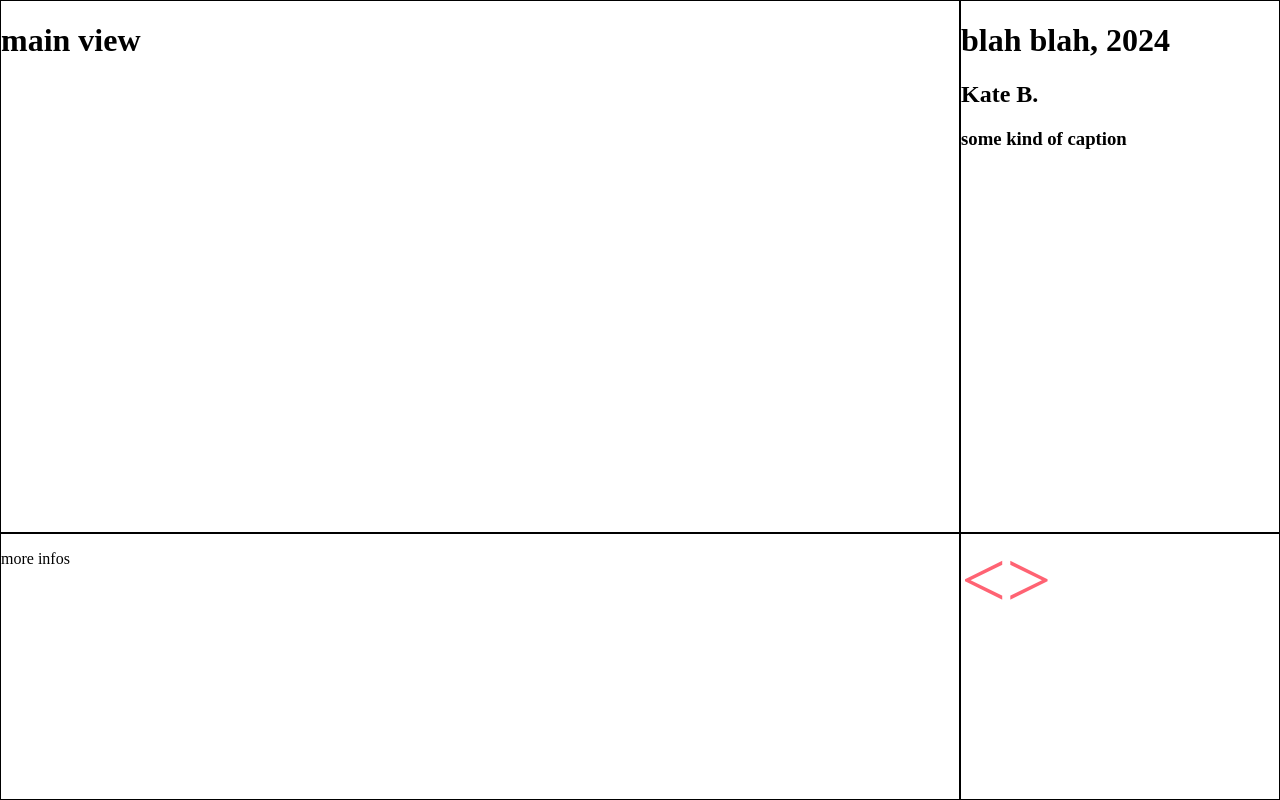
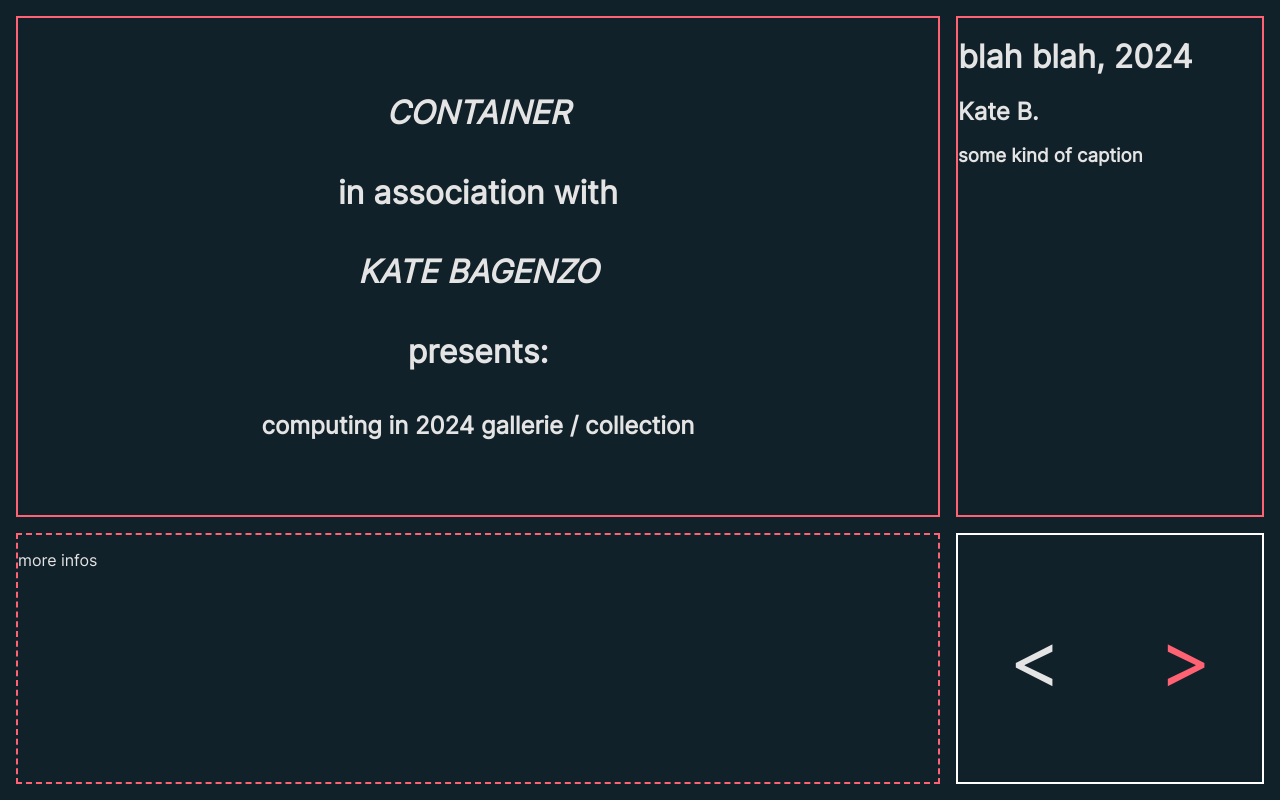
Before and after one commit to kate-bagenzo/container-mag, a Vue app: page / in a window 1280 px wide. Built offline with nearby package versions, Linux system fonts and the light colour scheme.

Commit message:
more styling

```diff
--- a/src/App.vue
+++ b/src/App.vue
@@ -22,20 +22,27 @@ const galleryForward = () => {
     <RouterView />
     <GalleryCaptionVue />
     <GalleryInfosVue />
-    <GalleryControlsVue @galleryBack="galleryBack" @galleryForward="galleryForward"/>
+    <GalleryControlsVue :galleryPosition="galleryPosition" @galleryBack="galleryBack" @galleryForward="galleryForward"/>
   </main>
 </template>
 
-<style scoped>
+<style scoped lang="scss">
   main {
     display: grid;
     width: 100%;
     height: 100%;
+    padding: 1rem;
+
     grid-template-areas:
     "art caption"
     "info controls";
     grid-template-columns: 3fr 1fr;
     grid-template-rows: 2fr 1fr;
+    gap: 1rem;
+
+    background-color: $core-navy;
+    color: $core-grey;
+    font-family: 'Inter', 'sans-serif';
 
   }
 
--- a/src/components/GalleryCaption.vue
+++ b/src/components/GalleryCaption.vue
@@ -12,6 +12,6 @@
 
 <style scoped lang="scss">
     section {
-        border: 1px solid black;
+        border: 2px solid $core-coral;
     }
 </style>
--- a/src/components/GalleryControls.vue
+++ b/src/components/GalleryControls.vue
@@ -1,10 +1,17 @@
 <script setup lang="ts">
+
+interface Props {
+    galleryPosition: number;
+}
+
+const props = defineProps<Props>();
+
 </script>
 
 <template>
     <ol id="controls">
         <li>
-            <button @click="$emit ('galleryBack')">&lt;</button>
+            <button :disabled="galleryPosition == 0"  @click="$emit ('galleryBack')">&lt;</button>
         </li>
         <li>
             <button @click="$emit ('galleryForward')">&gt;</button>
@@ -16,17 +23,48 @@
     ol {
         list-style-type: none;
         display: flex;
+        align-items: center;
+        justify-content: center;
+
         margin: 0;
         padding: 0;
-        border: 1px solid black;
+        border: 2px solid white;
+
+
 
         button {
             all: unset;
             color: $core-coral;
             font-size: 5rem;
+            background-color: $core-navy;
+            width: 100%;
+            height: 100%;
+            display: flex;
+            align-items: center;
+            justify-content: center;
+            user-select: none;
             &:hover {
                 cursor: pointer;
+                color: $core-grey;
+                background-color: $core-coral;
+            }
+
+            &:disabled {
+                cursor: not-allowed;
+                color: $core-grey;
+
+                &:hover {
+                    background-color: $core-navy;
+                }
             }
         }
     }
+
+    li {
+            width: 100%;
+            height: 100%;
+            display: flex;
+            align-items: center;
+            justify-content: center;
+        }
 </style>
--- a/src/components/GalleryInfos.vue
+++ b/src/components/GalleryInfos.vue
@@ -10,6 +10,6 @@
 
 <style scoped lang="scss">
     section {
-        border: 1px solid black;
+        border: 2px dashed $core-coral;
     }
 </style>
--- a/src/views/HomeView.vue
+++ b/src/views/HomeView.vue
@@ -4,12 +4,21 @@
 
 <template>
   <section id="art">
-    <h1>main view</h1>
+    <h1><em>CONTAINER</em></h1>
+    <h1>in association with</h1>
+    <h1><em>KATE BAGENZO</em></h1>
+    <h1>presents:</h1>
+    <h2>computing in 2024 gallerie / collection</h2>
   </section>
 </template>
 
-<style scoped>
+<style scoped lang=scss>
   section {
-    border: 1px solid black;
+    border: 2px solid $core-coral;
+
+    display: flex;
+    flex-direction: column;
+    align-items: center;
+    justify-content: center;
   }
 </style>
```
